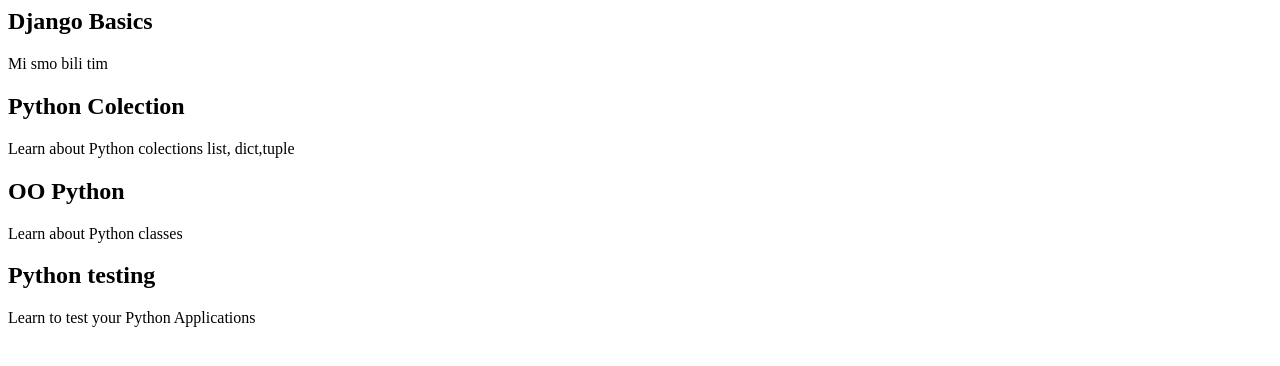
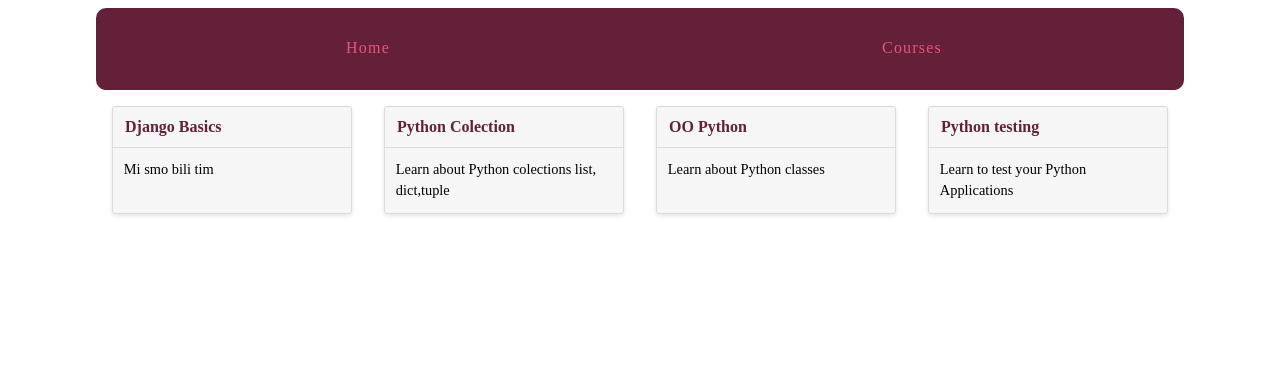
Before and after one commit to pildekm/pilot_project, a Django app: page /courses/ in a window 1280 px wide. Shown: the top 366 px of the page. Run offline with Django 3.2, Linux system fonts and the light colour scheme; data comes from the database, SQL or seed files in the repository.

Commit message:
malo vježbe

```diff
--- a/courses/templates/courses/course_detail.html
+++ b/courses/templates/courses/course_detail.html
@@ -7,7 +7,9 @@
         {{ course.description }}
         <section>
             {% for step in course.step_set.all %}
-                <h3>{{ step.title }}</h3>
+                <h3>
+                    <a href="{% url 'courses:Step' course_pk=step.course.pk step_pk=step.pk %}">{{ step.title }}</a>
+                </h3>
                 {{ step.description }}
             {% endfor %}
         </section>
--- a/courses/templates/courses/course_list.html
+++ b/courses/templates/courses/course_list.html
@@ -1,4 +1,17 @@
-{% for course in courses  %}
-<h2>{{ course.title }}</h2>
-{{ course.description }}
-{% endfor %}
+{% extends "layout.html" %}
+
+{%  block title %} Available Courses{% endblock %}
+
+{% block content %}
+<div class="cards">
+    {% for course in courses  %}
+    <div class="card">
+{#        Detail definiran u courses/urls.py#}
+        <header><a href="{% url 'courses:Detail' pk=course.pk %}">{{ course.title }}</a></header>
+        <div class="card-copy">
+            {{ course.description }}
+        </div>
+    </div>
+    {% endfor %}
+</div>
+{% endblock %}
--- a/courses/templates/courses/step_detail.html
+++ b/courses/templates/courses/step_detail.html
@@ -4,7 +4,9 @@
 
 {% block content %}
     <article>
-        <h2>{{ step.course.title }}</h2>
+        <h2>
+            <a href="{% url 'courses:Detail' pk=step.course.pk %}">{{ step.course.title }}</a>
+        </h2>
         <h3>{{ step.title }}</h3>
         {{ step.content|linebreaks }}
     </article>
--- a/courses/urls.py
+++ b/courses/urls.py
@@ -1,9 +1,11 @@
 from django.conf.urls import include, url
 from . import views
 
+app_name = "courses"
+
 urlpatterns = [
-    url(r'^$', views.course_list),
-    url(r'(?P<course_pk>\d+)/(?P<step_pk>\d+)$', views.step_detail),
-    url(r'(?P<pk>\d+)$', views.course_detail),
+    url(r'^$', views.course_list, name='Courses'),
+    url(r'(?P<course_pk>\d+)/(?P<step_pk>\d+)$', views.step_detail, name='Step'),
+    url(r'(?P<pk>\d+)$', views.course_detail, name='Detail'),
 
 ]
--- a/pilot_project/urls.py
+++ b/pilot_project/urls.py
@@ -16,16 +16,19 @@
 from django.contrib import admin
 from django.urls import path
 from django.conf.urls import include, url
+from django.conf import settings
+from django.conf.urls.static import static
 from django.contrib.staticfiles.urls import staticfiles_urlpatterns
 
 from . import views
 
 urlpatterns = [
-    url(r'^courses/', include('courses.urls')),
+    url(r'^courses/', include('courses.urls', namespace='courses')),
     path('admin/', admin.site.urls),
     # dodano ime urla
     url(r'^$', views.hello_world, name='Home'),
 
 ]
 
-urlpatterns += staticfiles_urlpatterns()
+# urlpatterns += staticfiles_urlpatterns()
+urlpatterns += static(settings.STATIC_URL, document_root=settings.STATIC_ROOT)
--- a/templates/layout.html
+++ b/templates/layout.html
@@ -6,11 +6,12 @@
         <link rel="stylesheet" href="{% static 'css/layout.css' %}">
     </head>
     <body>
-
         <div class="site-container">
             <nav>
                 {#        url 'Home' definiran u pilot_project/urls.py#}
                 <a href="{% url 'Home' %}">Home</a>
+{#                courses je name space definiran u courses/urls.py#}
+                <a href="{% url 'courses:Courses' %}">Courses</a>
             </nav>
             {% block content %}{% endblock %}
         </div>
```
Also changed, not shown: courses/test.py (added, +13 -0 lines), pilot_project/settings.py (+4 -3 lines), assets/css/layout.css (renamed from pilot_project/assets/css/layout.css).
